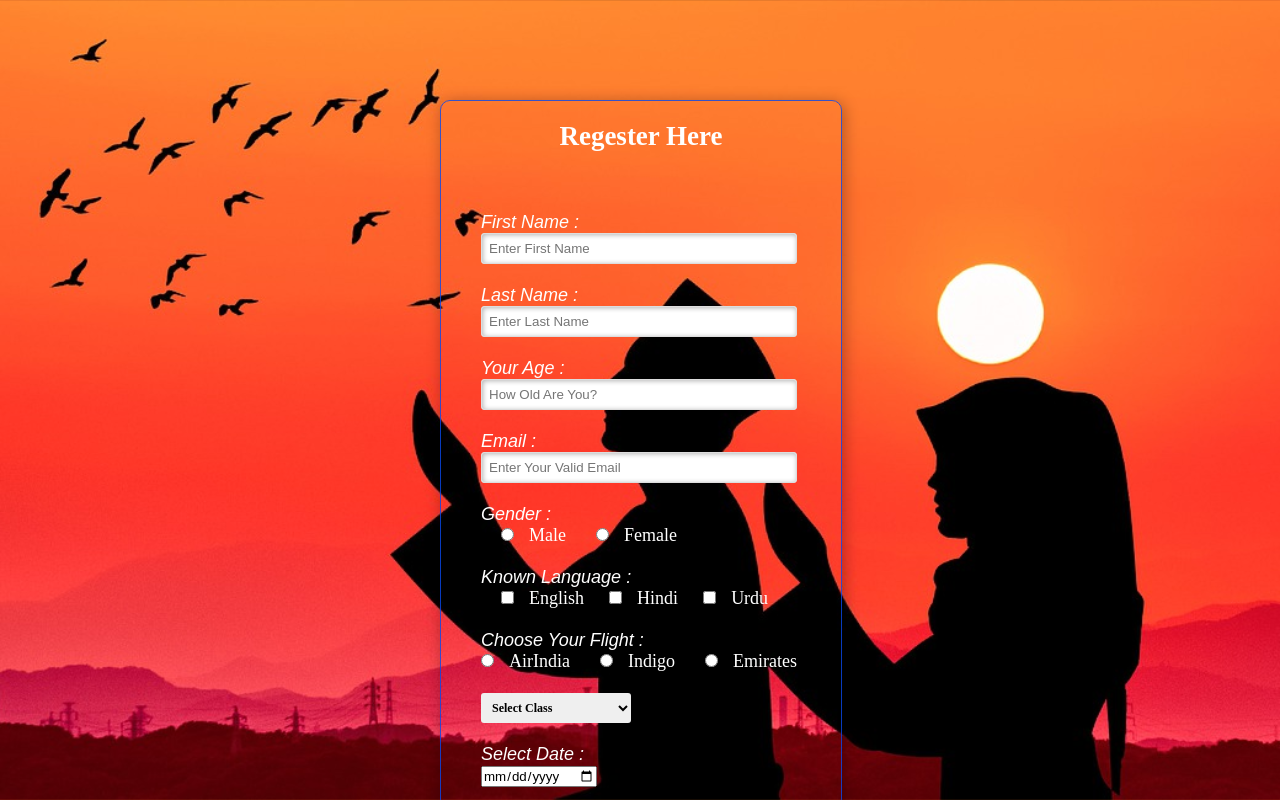
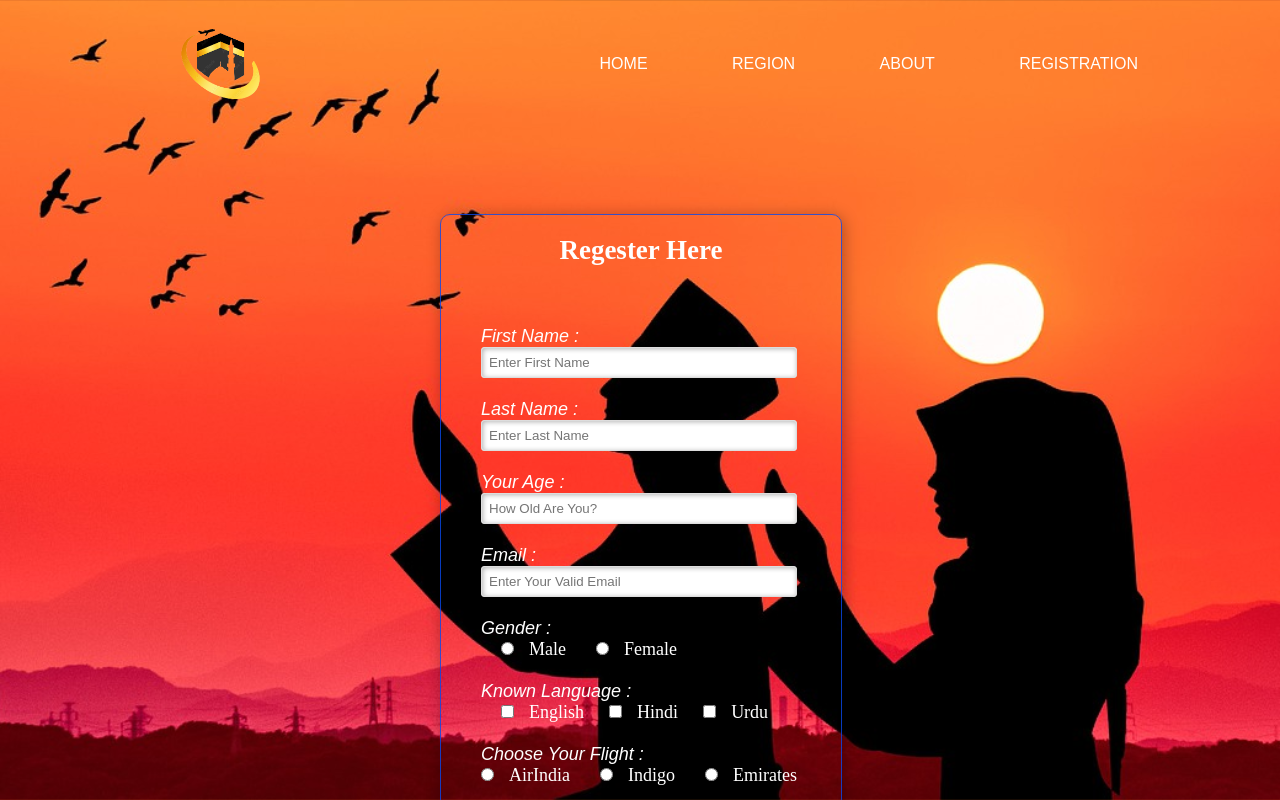
Before and after one commit to Maaz9054/first-web, a plain HTML site: page form2.html in a window 1280 px wide. Shown: the top 800 px of the page. Drawn offline with Linux system fonts and the light colour scheme.

Commit message:
third push

```diff
--- a/form2.html
+++ b/form2.html
@@ -9,6 +9,21 @@
   </head>
   <body>
     <main>
+      <div class="navbar">
+        <img src="logo4.png" alt="Kaaba" class="logo" />
+        <nav>
+          <ul>
+            <li><a href="http://127.0.0.1:5500/index.html#">HOME</a></li>
+            <li><a href="#">REGION</a></li>
+            <li><a href="#">ABOUT</a></li>
+            <li>
+              <a href="http://127.0.0.1:5500/form2.html">REGISTRATION</a>
+            </li>
+          </ul>
+        </nav>
+      </div>
+
+
           <div class="main">
       <div class="regester">
         <h2>Regester Here</h2>
@@ -141,7 +156,7 @@
     <br><br><br><br><br><br><br><br>
           <!-- video embade karne ke liye iframe use hota he, youtube us this in it's video  -->
 
-          <iframe
+          <!-- <iframe
             width="250"
             src="https://www.youtube.com/embed/D8nvU3PoFis"
             title="YouTube video player"
@@ -149,7 +164,7 @@
             allow="accelerometer; clipboard-write; autoplay; encrypted-media; gyroscope; picture-in-picture"
             allowfullscreen
           ></iframe>
-          <br />
+          <br /> -->
 
           <iframe
             src="https://www.bing.com"
@@ -164,20 +179,20 @@
           <!-- for video embade from local  -->
           <!-- cntrol autoplay loops are diffrent attributes of video tag -->
 
-          <video src="baby.mp4.mp4" width="235" controls loop></video>
+          <!-- <video src="baby.mp4.mp4" width="235" controls loop></video>
 
-          <input type="submit" value="Submit" />
+          <input type="submit" value="Submit" /> -->
         </form>
       </div>
       <br />
-      <p>
+      <!-- <p>
         Hi my name is
         <code> src="https://www.bing.com" frameborder="" width="300" </code>
         Maaz Shaikh.
-      </p>
-      <br />
+      </p> -->
+      <!-- <br />
       <em>hi hi Hi</em>
-      <i>hi hi hi</i>
+      <i>hi hi hi</i> -->
     </main>
   </body>
 </html>
--- a/style3.css
+++ b/style3.css
@@ -13,6 +13,76 @@ body{
     /* background-position-x: left; */
     /* float: left; */
 }
+
+
+.container{
+    width: 100%;
+    height: 100vh;
+    /* background-image: url('px20.jpg'), linear-gradient(rgba(0,0,0,0.7),rgba(0,0,0,0.7));
+    background-position: center;
+    background-size: cover; */
+    padding-left: 15%;
+    padding-right: 15%;
+    box-sizing: border-box;
+
+}
+
+.logo{
+    width: 165px;
+    height: 100px;
+    cursor: pointer;
+    transition: transform 0.5s;
+}
+
+.logo:hover{
+     transform:scale(1.1);
+}
+
+.navbar{
+    height: 12%;
+    display: flex;
+    align-items: center;
+    padding-top: 14px;
+    margin-left: 138px;
+    margin-right: 142px;
+}
+
+nav{
+    flex: 1;
+    text-align: right;
+}
+
+nav ul li{
+    list-style: none;
+    display: inline-block;
+    margin-left: 80px;
+}
+
+nav ul li a{
+    text-decoration: none;
+    color: #fff;
+    font-size: 16px;
+    position: relative;
+
+}
+
+nav ul li a::after{
+    content: '';
+    width: 0;
+    height: 3px;
+    position: absolute;
+    bottom: -5px;
+    left: 50%;
+    transform: translateX(-50%);
+    background: #fff;
+    transition: width 0.2s;
+}
+
+nav ul li a:hover::after{
+    width:70% ;
+}
+
+
 
 div.main{
     width: 400px;
--- a/try.css
+++ b/try.css
@@ -7,7 +7,7 @@
 .container{
     width: 100%;
     height: 100vh;
-    background-image: url('px2.jpg'), linear-gradient(rgba(0,0,0,0.7),rgba(0,0,0,0.7));
+    background-image: url('px20.jpg'), linear-gradient(rgba(0,0,0,0.7),rgba(0,0,0,0.7));
     background-position: center;
     background-size: cover;
     padding-left: 8%;
@@ -17,8 +17,8 @@
 }
 
 .logo{
-        width: 121px;
-    height: 80px;
+    width: 165px;
+    height: 100px;
     cursor: pointer;
     transition: transform 0.5s;
 }
@@ -63,10 +63,6 @@ nav ul li a::after{
     transform: translateX(-50%);
     background: #fff;
     transition: width 0.2s;
-}
-
-nav ul li a:hover{
-    /* color: #000; */
 }
 
 nav ul li a:hover::after{
@@ -119,7 +115,7 @@ p{
 
 .card{
     height: 200px;
-    max-width: 250px;
+    width: 230px;
     text-overflow: hidden;
     display: inline-block;
     border-radius: 10px;
```
Also changed, not shown: index.html (+4 -6 lines), px16.jpg (added), px17.jpg (added), px18.jpg (added), px19.jpg (added), px20.jpg (added).
